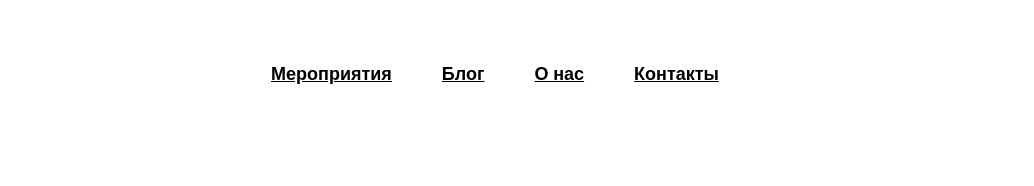
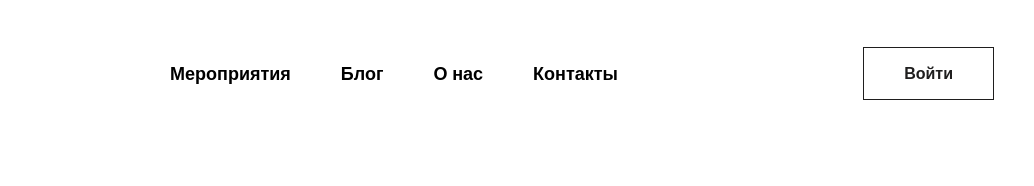
Before and after one commit to ignatikn/frontend, a plain HTML site: page index.html in a window 1280 px wide. Shown: the full height of the page, 246-1280 px from the left. Drawn offline with nearby package versions, Linux system fonts and the light colour scheme.

Commit message:
header complete

```diff
--- a/index.html
+++ b/index.html
@@ -46,6 +46,12 @@
                     <a href="#" class="page-header_nav-link">О нас</a>
                     <a href="#" class="page-header_nav-link">Контакты</a>
                 </nav>
+
+                <div class="page-header_right-block">
+                    <a href="#" class="page-header_btn btn">Войти</a>
+                </div>
+
+
             </div>
         </header>
 
--- a/style.css
+++ b/style.css
@@ -57,10 +57,20 @@ body {
 
 .page-header_nav-link {
     margin: 0 25px;
+    text-decoration: none;
     font-weight: 600;
     font-size: 18px;
     line-height: 1.3;
     color: black;
+    transition: color 0.2s;
+}
+
+.page-header_nav-link:hover {
+    color:red;
+}
+
+.page-header_nav-link:active {
+    color:red;
 }
 
 .main {
@@ -70,3 +80,33 @@ body {
 .page-footer {
     flex: 0 0 auto;
 }
+
+.btn {
+    box-sizing: border-box;
+    display: flex;
+    justify-content: center;
+    align-items: center;
+    padding: 15px 40px;
+    border: 1px solid #1F1E1E;
+    background-color: transparent;
+    text-decoration: none;
+    outline: none;
+    font-weight: 600;
+    font-size: 16px;
+    line-height: 1.3;
+    text-align: center;
+    color:#1F1E1E;
+    transition: color 0.2s, background-color 0.2s;
+}
+
+.btn:hover,
+.btn:active {
+    color: #FFFFFF;
+    background-color: #1F1E1E;
+}
+
+.page-header_right-block {
+    display: flex;
+    justify-content: flex-end;
+    width: 202px;
+}
```
